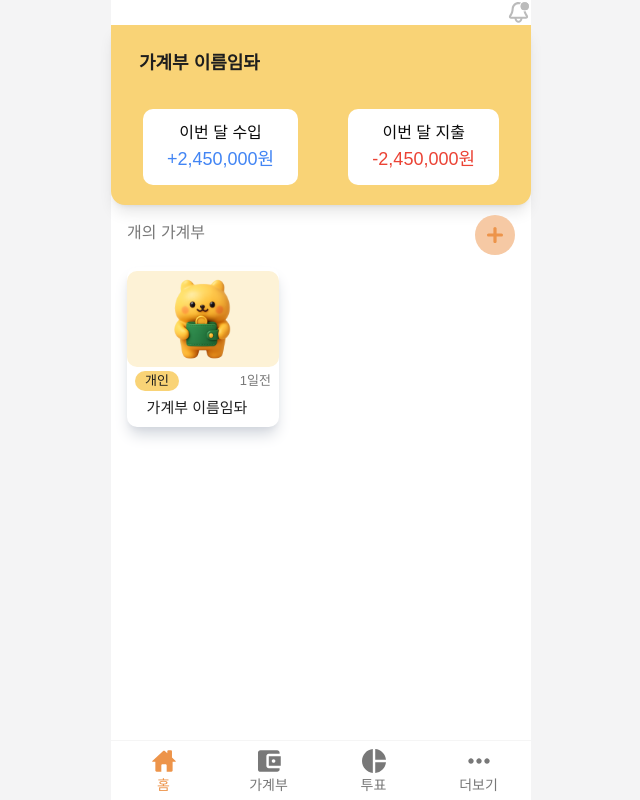
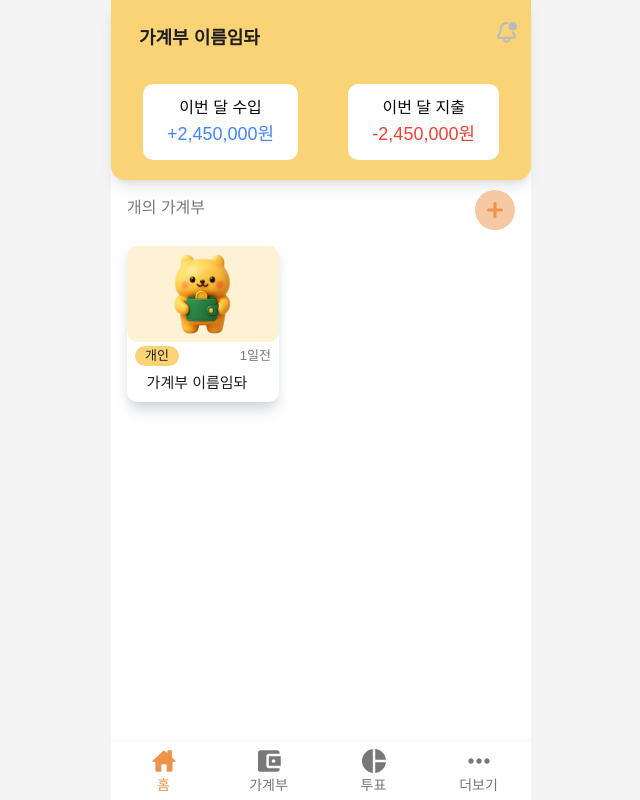
Before and after one commit to prgrms-fe-devcourse/FES-5-Project3-TEAM-5, a React (Vite) app: page / in a window 1280 px wide. Shown: the whole page, without its empty margins (319-959 px from the left). Built offline with nearby package versions, Linux system fonts and the light colour scheme; no server answers; a web font is replaced by a local one.

Commit message:
style/ 알람위치 바꿈

```diff
--- a/src/shared/components/buttons/NotificationButton.tsx
+++ b/src/shared/components/buttons/NotificationButton.tsx
@@ -11,9 +11,11 @@ interface Props {
 function NotificationButton({ isActive }: Props) {
   return (
     <>
-      <Link to="/notification">
-        {isActive ? <ActiveNotificationIcon /> : <NotificationIcon />}
-      </Link>
+      <div className="absolute top-5 right-3">
+        <Link to="/notification">
+          {isActive ? <ActiveNotificationIcon /> : <NotificationIcon />}
+        </Link>
+      </div>
     </>
   )
 }
--- a/src/shared/components/layout/Layout.tsx
+++ b/src/shared/components/layout/Layout.tsx
@@ -39,8 +39,8 @@ export const Layout = () => {
         ) : ( */}
         <>
           {headerTitle && <Header title={headerTitle} />}
-          <main className={` ${hideNav ? '' : 'pb-[60px]'}`}>
-            <div className="flex justify-end">
+          <main className={` ${hideNav ? '' : ''}`}>
+            <div className="flex justify-end relative">
               {hideNav ? '' : <NotificationButton isActive={false} />}
             </div>
             <Outlet />
```
